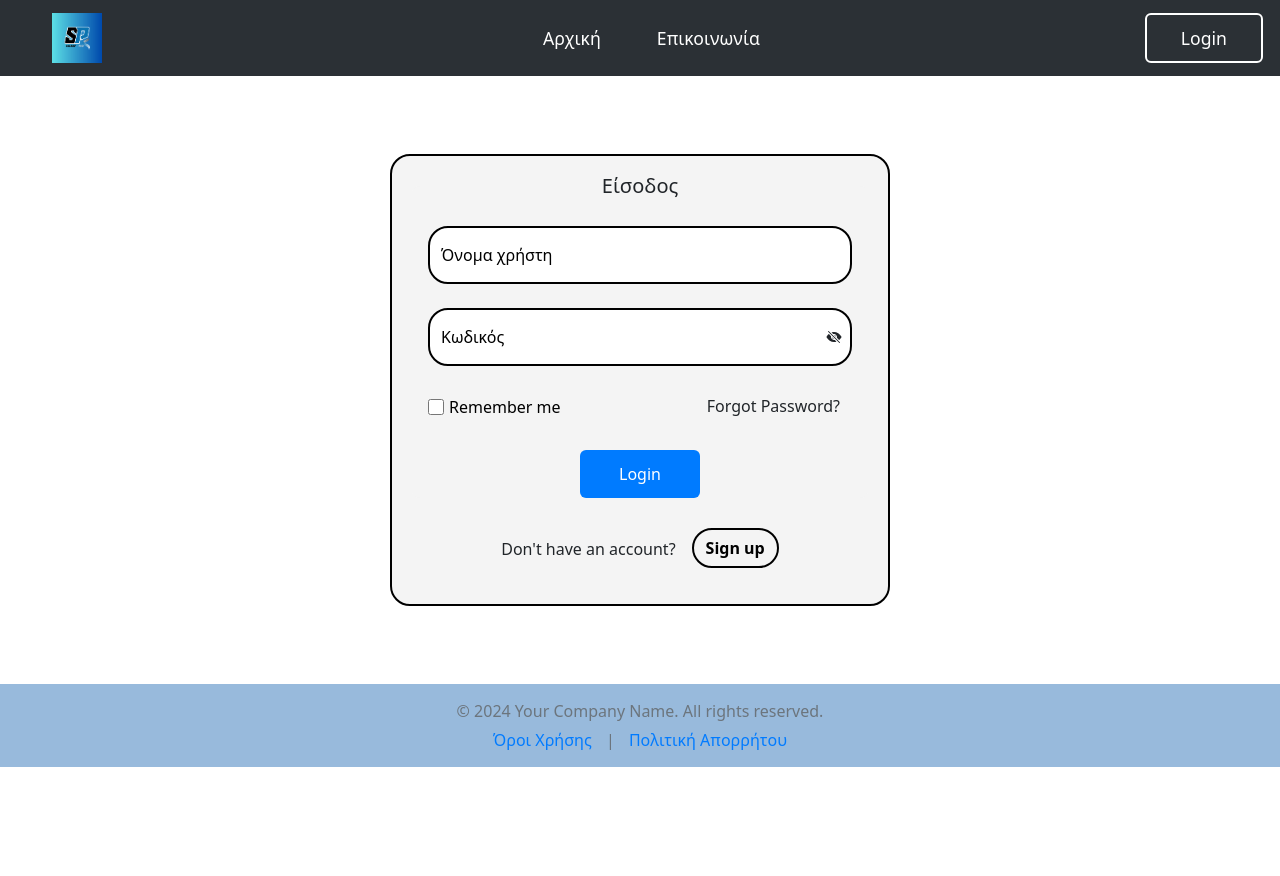
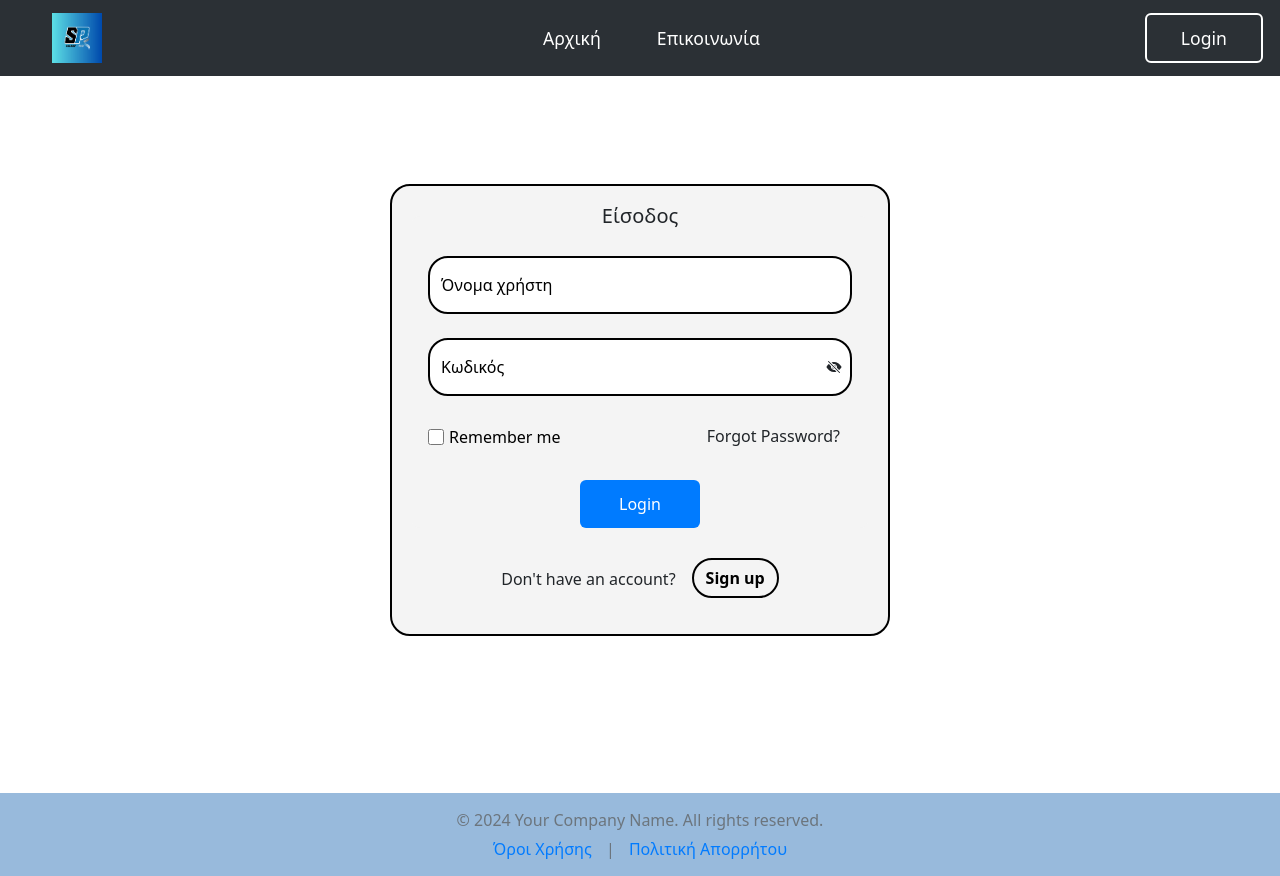
Before and after one commit to Retsos/SalaryPro-Project, a React (Vite) app: page /LoginPage in a window 1280 px wide. Before the commit the page ends 800 px from the top, so only its background shows below. Built offline with nearby package versions, Linux system fonts and the light colour scheme.

Commit message:
Fixed the footer in LoginPage

```diff
--- a/src/Components/Navbar/Footer.css
+++ b/src/Components/Navbar/Footer.css
@@ -1,10 +1,10 @@
 .footer {
   background-color: #98badc;
   text-align: center;
-  position: relative;
+  position: relative; /* Κάνει το footer fixed στο κάτω μέρος */
   width: 100%;
   padding: 10px 0;
-  bottom: 0;
+  margin-top: auto;
   z-index: 111;
   flex-shrink: 0; /* Ensures the footer doesn't shrink */
 }
--- a/src/Components/Pages/LoginPage.css
+++ b/src/Components/Pages/LoginPage.css
@@ -1,4 +1,5 @@
-.page{
-    margin-top: -30px;
-    margin-bottom: 50px;
+.page {
+    display: flex;
+    flex-direction: column;
+    min-height: 100vh;
 }
--- a/src/Components/Pages/LoginPage.jsx
+++ b/src/Components/Pages/LoginPage.jsx
@@ -1,16 +1,16 @@
-import Navbar from './../Navbar/navbar'
-import Footer from './../Navbar/Footer'
-import Modal from './../Modals/ModalForm'
-import './LoginPage.css'
+import Navbar from './../Navbar/navbar';
+import Footer from './../Navbar/Footer';
+import Modal from './../Modals/ModalForm';
+import './LoginPage.css';
+
 export default function LoginPage() {
-
     return (
         <>
-            <Navbar/>
-            <div className='page'>
-                <Modal/>
+            <Navbar />
+            <div className="page">
+                <Modal />
+                <Footer />
             </div>
-                <Footer/>
         </>
-    )
+    );
 }
--- a/src/index.css
+++ b/src/index.css
@@ -2,4 +2,5 @@ body{
     background-color: hsla(0, 0%, 100%, 0.3);
     padding: 0;
     margin: 0   ;
+    height: 100%;
 }
```
